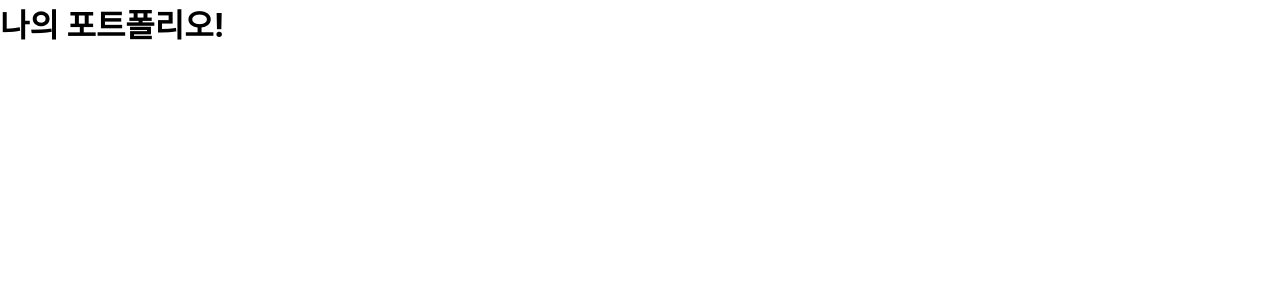
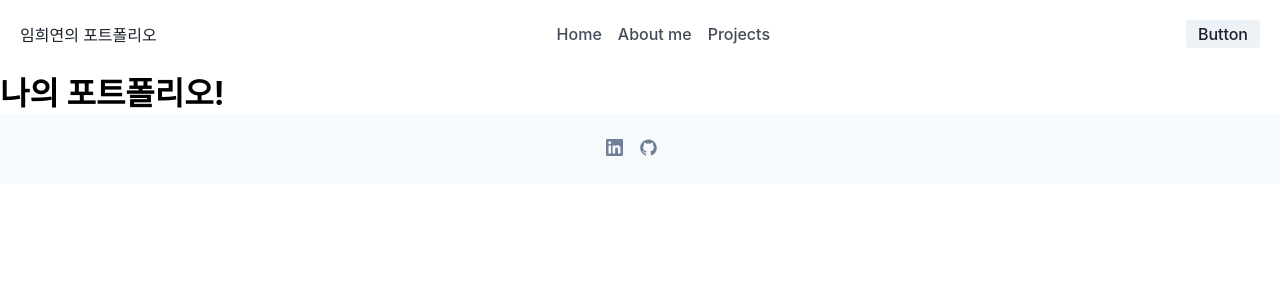
Before and after one commit to heeyeon-lim/portfolio, a Next.js app: page / in a window 1280 px wide. Shown: the top 300 px of the page. Built offline with nearby package versions, Linux system fonts and the light colour scheme.

Commit message:
style: design header and footer

```diff
--- /dev/null
+++ b/components/common/Footer.tsx
@@ -0,0 +1,29 @@
+import styled from '@emotion/styled';
+import { SiLinkedin } from 'react-icons/si';
+import { AiFillGithub } from 'react-icons/ai';
+
+export default function Footer() {
+  return (
+    <StyledFooter>
+      <a href="#">
+        <SiLinkedin size="17" />
+      </a>
+      <a href="#">
+        <AiFillGithub size="19" />
+      </a>
+    </StyledFooter>
+  );
+}
+
+const StyledFooter = styled.footer`
+  width: 100vw;
+  height: 70px;
+  display: flex;
+  justify-content: center;
+  align-items: center;
+  background-color: #f7fafc;
+  > a {
+    color: #718096;
+    margin-right: 1rem;
+  }
+`;
--- /dev/null
+++ b/components/common/Header.tsx
@@ -0,0 +1,84 @@
+import styled from '@emotion/styled';
+import Link from 'next/link';
+export default function Header() {
+  return (
+    <header>
+      <Container>
+        <Link href="/">
+          <Logo>임희연의 포트폴리오</Logo>
+        </Link>
+        <Nav>
+          <Link href="/">
+            <span>Home</span>
+          </Link>
+          <Link href="/about-me">
+            <span>About me</span>
+          </Link>
+          <Link href="/projects">
+            <span>Projects</span>
+          </Link>
+        </Nav>
+        <Button>Button</Button>
+      </Container>
+    </header>
+  );
+}
+
+const Container = styled.div`
+  display: flex;
+  flex-wrap: wrap;
+  padding: 1.25rem;
+  flex-direction: column;
+  align-items: center;
+
+  @media (min-width: 768px) {
+    flex-direction: row;
+  }
+`;
+
+const Logo = styled.span`
+  font-weight: 500;
+  color: #1a202c;
+  font-weight: 500;
+`;
+
+const Nav = styled.nav`
+  display: flex;
+  align-items: center;
+  justify-content: center;
+  margin: 1rem auto;
+
+  @media (min-width: 768px) {
+    margin: 0 auto;
+    flex: 1;
+  }
+
+  a {
+    margin-right: 1rem;
+    font-weight: 500;
+    color: #414b58;
+    transition: color 0.2s ease-in-out;
+
+    &:hover {
+      color: #111723;
+    }
+  }
+`;
+
+const Button = styled.button`
+  display: inline-flex;
+  align-items: center;
+  background-color: #edf2f7;
+  border: none;
+  padding: 0.25rem 0.75rem;
+  border-radius: 0.25rem;
+  font-size: 1rem;
+  font-weight: 500;
+  color: #1a202c;
+  transition: background-color 0.15s ease-in-out;
+  cursor: pointer;
+
+  &:hover {
+    background-color: #e2e8f0;
+  }
+`;
--- a/pages/_app.tsx
+++ b/pages/_app.tsx
@@ -1,6 +1,14 @@
-import '@/styles/globals.css'
-import type { AppProps } from 'next/app'
+import '@/styles/globals.css';
+import type { AppProps } from 'next/app';
+import Header from '@/components/common/Header';
+import Footer from '@/components/common/Footer';
 
 export default function App({ Component, pageProps }: AppProps) {
-  return <Component {...pageProps} />
+  return (
+    <>
+      <Header />
+      <Component {...pageProps} />
+      <Footer />
+    </>
+  );
 }
```
